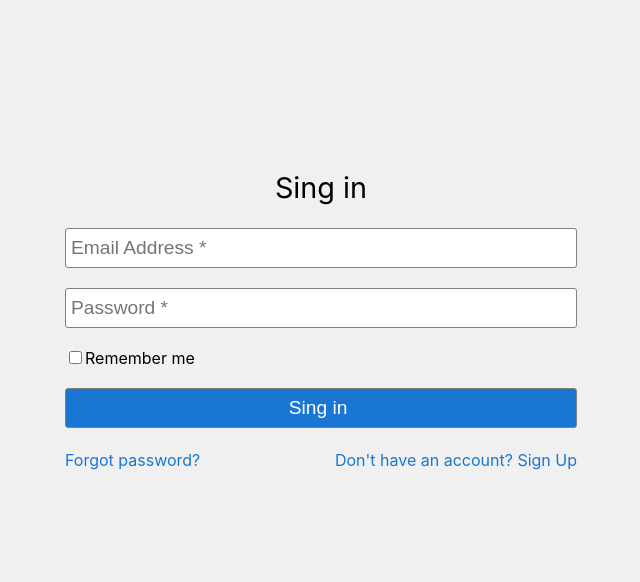
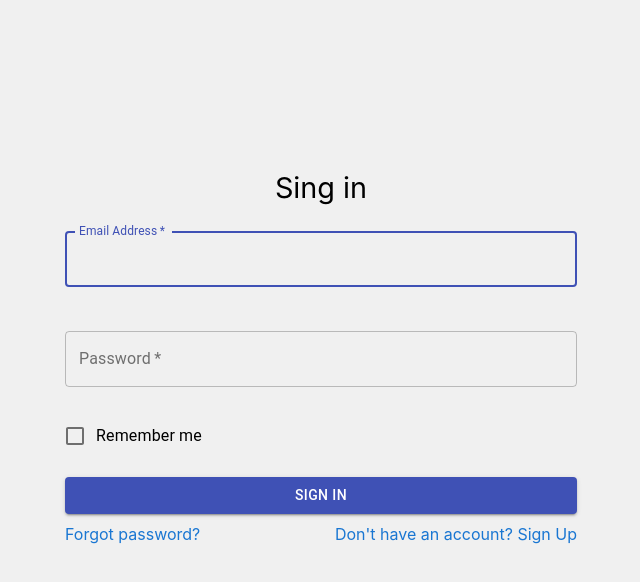
Before and after one commit to AlexKim10101/1.Autorisation, a React (Create React App) app: page / in a window 1280 px wide. Both pictures are taken after a click on the item "ЭР". Shown: the top 582 px of the page, without its empty margins (319-959 px from the left). Built offline with nearby package versions, Linux system fonts and the light colour scheme.

Commit message:
added material ui elements in authentication

```diff
--- a/package.json
+++ b/package.json
@@ -5,6 +5,8 @@
   "dependencies": {
     "@emotion/babel-preset-css-prop": "^10.0.27",
     "@emotion/core": "^10.0.28",
+    "@material-ui/core": "^4.9.7",
+    "@material-ui/icons": "^4.9.1",
     "@testing-library/jest-dom": "^4.2.4",
     "@testing-library/react": "^9.5.0",
     "@testing-library/user-event": "^7.2.1",
--- a/src/Boxes/Authentication.js
+++ b/src/Boxes/Authentication.js
@@ -2,9 +2,20 @@ import React, { useState } from 'react';
 import { connect } from 'react-redux'
 import {mapStateToProps, mapDispatchToProps} from '../Actions';
 
+import Button from '@material-ui/core/Button';
+import TextField from '@material-ui/core/TextField';
+import Checkbox from '@material-ui/core/Checkbox';
+import FormControlLabel from '@material-ui/core/FormControlLabel';
+
+import Grid from '@material-ui/core/Grid';
+import Typography from '@material-ui/core/Typography';
+import { makeStyles } from '@material-ui/core/styles';
+import Container from '@material-ui/core/Container';
+
+
 function Authentication(props){
 
-	const [inputData, setInputData] = useState({login:'', password:'', memento: false});
+	const [inputData, setInputData] = useState({email:'', password:'', memento: false});
 
 	function handleInputChange(event){
 		const target = event.target;
@@ -19,42 +30,65 @@ function Authentication(props){
 		console.log(inputData);
 	}
 
-	return (<div className="container-form">
+	return (
+		<div className="container-form">
 			<div className="title-form">Sing in</div>
 			<form className="registration-form" onSubmit={handleSubmit}>
 				<div className="input-wrapper">
-				<input
-					className="registration-form__input"
-					type="text"
-					name="login"
+					<TextField
+			            variant="outlined"
+			            margin="normal"
+			            required
+			            fullWidth
+			            id="email"
+			            label="Email Address"
+			            name="email"
+			            autoComplete="email"
+			            autoFocus
 			            value={inputData.login}
 						onChange={handleInputChange}
-					placeholder="Email Address *"></input>
+			          />
+				</div>
+				<div className="input-wrapper">
+					<TextField
+			            variant="outlined"
+			            margin="normal"
+			            required
+			            fullWidth
+			            name="password"
+			            label="Password"
+			            type="password"
+			            id="password"
+			            autoComplete="current-password"
+			            value={inputData.password}
+						onChange={handleInputChange}
+			          />
 
 				</div>
 				<div className="input-wrapper">
+					<FormControlLabel
+			            control={<Checkbox
+			            	color="primary"
+			            	name ="memento"
+			            	value={inputData.memento}
+			            	onChange={handleInputChange}/>}
+			            label="Remember me"
 
-				<input
-					className="registration-form__input"
-					type="text"
-					name="password"
-					value={inputData.password}
-					onChange={handleInputChange}
-					placeholder="Password *"></input>
+
+			          />
 				</div>
 				<div className="input-wrapper">
-				<input
-					type="checkbox"
-					name="memento"
-					value={inputData.memento}
-					onChange={handleInputChange}></input>
-				<span>Remember me</span>
-			</div>
-			<div className="input-wrapper">
-				<input
-					className="registration-form__input registration-form__input--submit"
+
+					<Button
 			            type="submit"
-					value="Sing in"></input>
+			            fullWidth
+			            variant="contained"
+			            color="primary"
+
+			        >
+			        Sign In
+			        </Button>
+
 				</div>
 			</form>
 			<div className="container-links">
```
Also changed, not shown: 1 other file (tests, documents, lock files or other folders). Lines whose indentation alone changed are shown as unchanged.
